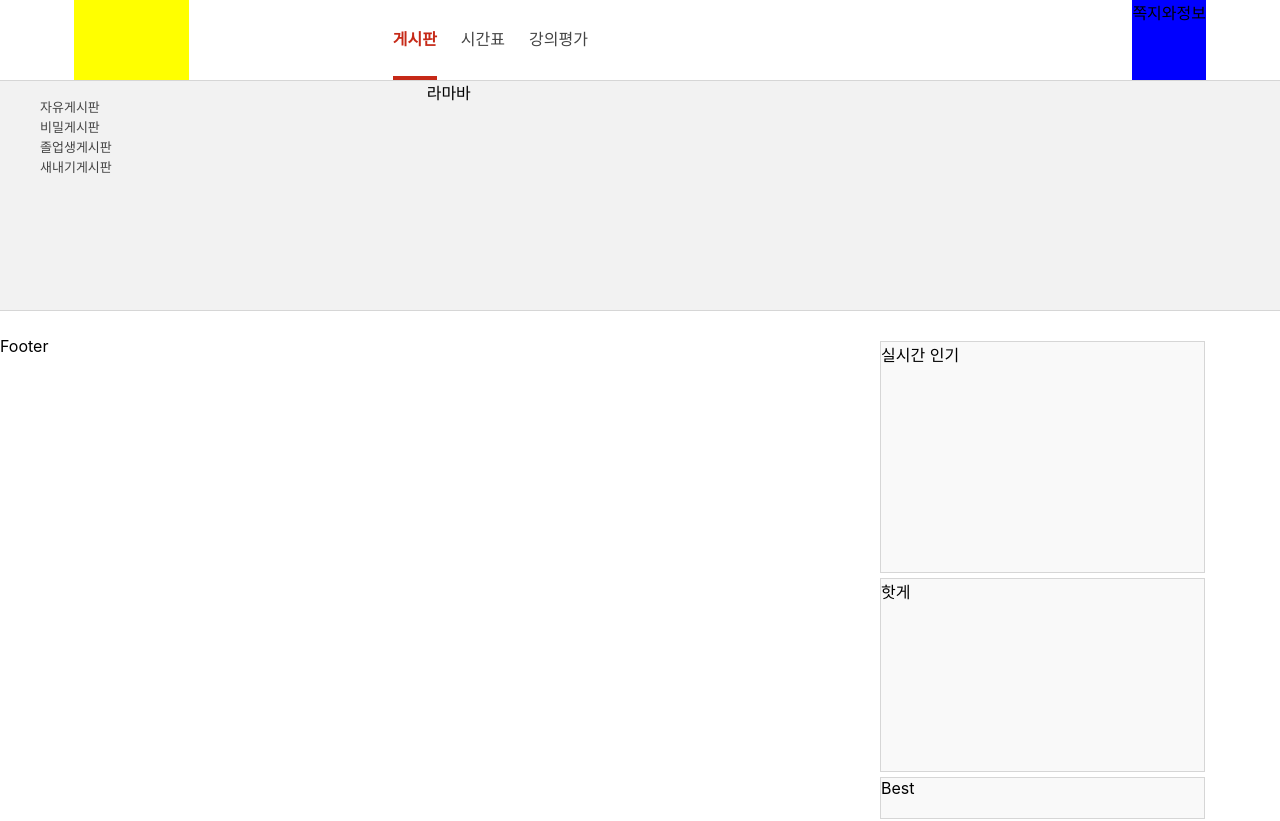
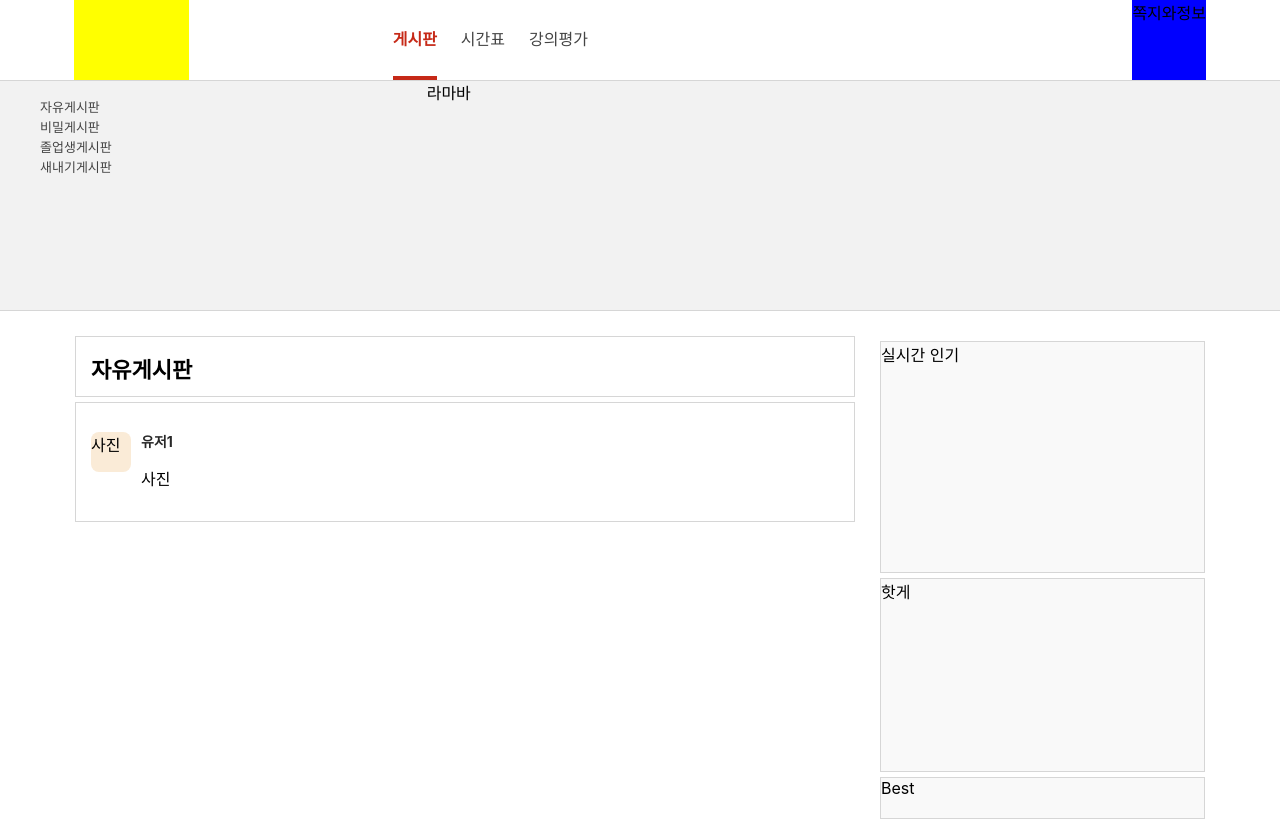
Before and after one commit to wafflestudio19-5/team5-web, a React (Create React App) app: page /1/1 in a window 1280 px wide. Shown: the top 821 px of the page. Built offline with nearby package versions, Linux system fonts and the light colour scheme.

Commit message:
Board View 구조 변경 및 게시글 추가

```diff
--- /dev/null
+++ b/src/component/Home/Board/Board.tsx
@@ -0,0 +1,65 @@
+import { Link, Route, Switch, useHistory } from "react-router-dom";
+import { useEffect, useState } from "react";
+import { getBoardDetailDummy } from "../../../dummy/get-dummy";
+import RightMenu from "../RightMenu/RightMenu";
+import PostView from "../PostView/PostView";
+import BoardView from "./BoardView/BoardView";
+
+interface BoardParams {
+  match: {
+    params: {
+      boardId: string;
+      postId: string;
+    };
+  };
+}
+
+interface boardDetailDummy {
+  id: string;
+  name: string;
+  data: boardDetailDummyItem[];
+}
+
+interface boardDetailDummyItem {
+  id: string;
+  writer: string;
+  title: string;
+  content: string;
+}
+
+const Board = ({ match }: BoardParams) => {
+  const [boardDetail, setBoardDetail] = useState<boardDetailDummy>({
+    id: "",
+    name: "",
+    data: [],
+  });
+
+  useEffect(() => {
+    setBoardDetail(getBoardDetailDummy(match.params.boardId));
+  }, [setBoardDetail, match.params.boardId]);
+
+  return (
+    <>
+      <div className="BoardView">
+        <div id="container">
+          <div className={"rightSide"}>
+            <RightMenu />
+          </div>
+          <div className="BoardView__main">
+            <div className="BoardView__title">{boardDetail.name}</div>
+            <Switch>
+              <Route
+                exact
+                path={`/${match.params.boardId}`}
+                component={BoardView}
+              />
+              <Route path={`/:boardId/:postId`} component={PostView} />
+            </Switch>
+          </div>
+        </div>
+      </div>
+    </>
+  );
+};
+
+export default Board;
--- /dev/null
+++ b/src/component/Home/Board/BoardView/BoardView.tsx
@@ -0,0 +1,49 @@
+import { useEffect, useState } from "react";
+import { getBoardDetailDummy } from "../../../../dummy/get-dummy";
+import { Link } from "react-router-dom";
+
+interface BoardParams {
+  match: {
+    path: string;
+  };
+}
+
+interface boardDetailDummy {
+  id: string;
+  name: string;
+  data: boardDetailDummyItem[];
+}
+
+interface boardDetailDummyItem {
+  id: string;
+  writer: string;
+  title: string;
+  content: string;
+}
+
+const BoardView = ({ match }: BoardParams) => {
+  const [boardDetail, setBoardDetail] = useState<boardDetailDummy>({
+    id: "",
+    name: "",
+    data: [],
+  });
+  useEffect(() => {
+    setBoardDetail(getBoardDetailDummy(match.path.slice(1)));
+  }, [setBoardDetail, match.path]);
+  return (
+    <>
+      <div className={"BoardView__writePost"}></div>
+      <ul className="BoardView__list">
+        {boardDetail.data.map((item) => (
+          <li key={item.id} className="BoardView__item">
+            <Link to={`${boardDetail.id}/${item.id}`}>
+              {item.title} <br /> {item.content}
+            </Link>
+          </li>
+        ))}
+      </ul>
+    </>
+  );
+};
+
+export default BoardView;
--- a/src/component/Home/BoardView/BoardView.tsx
+++ /dev/null
@@ -1,60 +0,0 @@
-import { useEffect, useState } from "react";
-import { getBoardDetailDummy } from "../../../dummy/get-dummy";
-import RightMenu from "../RightMenu/RightMenu";
-
-interface BoardViewParams {
-  match: {
-    params: {
-      boardId: string;
-    };
-  };
-}
-
-interface boardDetailDummyItem {
-  id: string;
-  writer: string;
-  title: string;
-  content: string;
-}
-
-interface boardDetailDummy {
-  id: string;
-  name: string;
-  data: boardDetailDummyItem[];
-}
-
-const BoardView = ({ match }: BoardViewParams) => {
-  const [boardDetail, setBoardDetail] = useState<boardDetailDummy>({
-    id: "",
-    name: "",
-    data: [],
-  });
-  useEffect(() => {
-    setBoardDetail(getBoardDetailDummy(match.params.boardId));
-  });
-
-  return (
-    <div className="BoardView">
-      <div id="container">
-        <div className={"rightSide"}>
-          <RightMenu />
-        </div>
-        <div className="BoardView__main">
-          <div className="BoardView__title">{boardDetail.name}</div>
-          <div className="BoardView__writeArticle"></div>
-          <ul className="BoardView__list">
-            {boardDetail.data.map((item) => (
-              <li key={item.id} className="BoardView__item">
-                <div>
-                  {item.title} <br /> {item.content}
-                </div>
-              </li>
-            ))}
-          </ul>
-        </div>
-      </div>
-    </div>
-  );
-};
-
-export default BoardView;
--- a/src/component/Home/Home.tsx
+++ b/src/component/Home/Home.tsx
@@ -1,7 +1,7 @@
 import { Redirect, Route, Switch } from "react-router-dom";
 import SubMenu from "./SubMenu/SubMenu";
 import TotalView from "./TotalView/TotalView";
-import BoardView from "./BoardView/BoardView";
+import Board from "./Board/Board";
 import PostView from "./PostView/PostView";
 
 const Home = () => {
@@ -10,8 +10,8 @@ const Home = () => {
       <SubMenu />
       <Switch>
         <Route path="/" component={TotalView} exact />
-        <Route path="/:boardId/:postId" component={PostView} />
-        <Route path="/:boardId" component={BoardView} />
+        <Route path="/:boardId/:postId" component={Board} />
+        <Route path="/:boardId" component={Board} />
         {/*<Redirect to="/" />*/}
       </Switch>
     </div>
--- a/src/component/Home/PostView/PostView.tsx
+++ b/src/component/Home/PostView/PostView.tsx
@@ -1,14 +1,47 @@
-const PostView = () => {
+import { useEffect, useState } from "react";
+import { getBoardDetailDummy } from "../../../dummy/get-dummy";
+
+interface PostViewParams {
+  match: {
+    params: {
+      boardId: string;
+      postId: string;
+    };
+  };
+}
+
+interface boardDetailDummyItem {
+  id: string;
+  writer: string;
+  title: string;
+  content: string;
+}
+
+const PostView = ({ match }: PostViewParams) => {
+  const [postDetail, setPostDetail] = useState<boardDetailDummyItem>({
+    id: "",
+    writer: "",
+    title: "",
+    content: "",
+  });
+
+  useEffect(() => {
+    setPostDetail(
+      getBoardDetailDummy(match.params.boardId).data.find(
+        (x: { id: string }) => x.id === match.params.postId
+      )
+    );
+  }, [setPostDetail, match.params.boardId, match.params.postId]);
+
   return (
-    <div>
-      <div id="container">
-        <div className={"rightSide"}>
-          <div className={"sideNow"}>실시간 인기</div>
-          <div className={"sideHot"}>핫게</div>
-          <div className={"sideBest"}>Best</div>
-          <div className={"sideSchool"}>학교 소식</div>
-          <div className={"sideLecEval"}>최근 강의평</div>
-        </div>
+    <div className={"BoardView__post"}>
+      <div className={"BoardView__post__profile"}>
+        <div className={"BoardView__post__profile__img"}>사진</div>
+        <h3 className={"BoardView__post__profile__writer"}>
+          {postDetail.writer}
+        </h3>
+        <div className={"BoardView__post__profile__time"}>사진</div>
+        <ul className={"status"}></ul>
       </div>
     </div>
   );
--- a/src/scss/components/_boardview.scss
+++ b/src/scss/components/_boardview.scss
@@ -17,7 +17,7 @@
     font-weight: bold;
   }
 
-  .BoardView__writeArticle{
+  .BoardView__writePost{
     width:100%;
     height:46px;
     margin-top:5px;
@@ -38,4 +38,38 @@
       align-items: center;
     }
   }
+
+  .BoardView__post{
+    width:748px;
+    left:25px;
+    display: block;
+    margin-top:5px;
+    padding:15px;
+    border: 1px solid $borderColor;
+
+    .BoardView__post__profile__img{
+      float: left;
+      margin: 0 10px 15px 0;
+      width: 40px;
+      height: 40px;
+      border-radius: 8px;
+      background-color: antiquewhite;
+    }
+
+    .BoardView__post__profile__writer{
+      display: block;
+      height: 20px;
+      max-width: 200px;
+      line-height: 20px;
+      font-size: 14px;
+      font-weight: bold;
+
+      color: #292929;
+      white-space: nowrap;
+      overflow: hidden;
+      text-overflow: ellipsis;
+    }
+
+
+  }
 }
```
